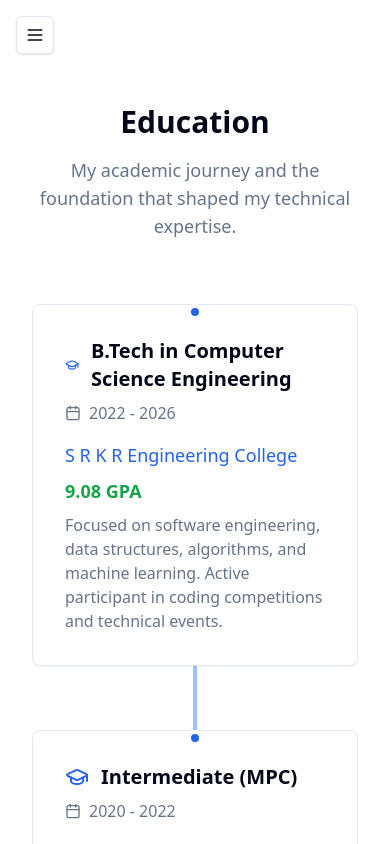
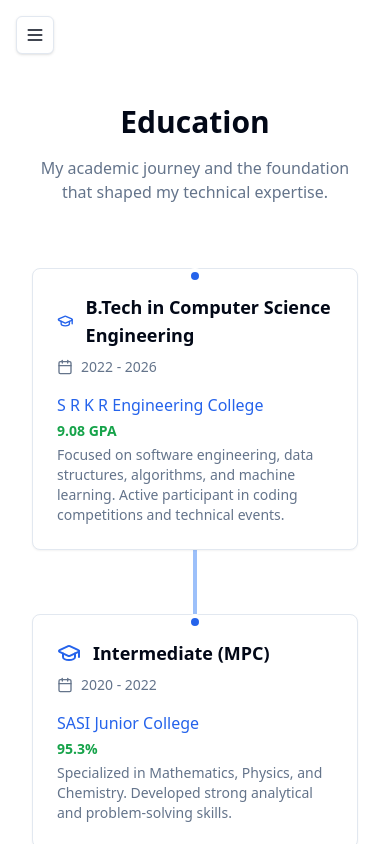
Before and after one commit to harish-pasupuleti/portfolio, a React (Vite) app: page /education in a window 390 px wide. Built offline with nearby package versions, Linux system fonts and the light colour scheme.

Commit message:
Updated education section

```diff
--- a/src/pages/Education.jsx
+++ b/src/pages/Education.jsx
@@ -21,8 +21,8 @@ const education = [
     description:
       "Specialized in Mathematics, Physics, and Chemistry. Developed strong analytical and problem-solving skills.",
   },
-   {
-    degree: "SSC ",
+  {
+    degree: "SSC",
     institution: "SASI English Medium High School",
     period: "2019 - 2020",
     gpa: "99%",
@@ -33,7 +33,7 @@ const education = [
 
 export default function Education() {
   return (
-    <section id="education" className="py-20 relative">
+    <section id="education" className="py-20 relative bg-background text-foreground font-sans">
       <div className="max-w-7xl mx-auto px-4 sm:px-6 lg:px-8">
         {/* Section Header */}
         <motion.div
@@ -44,7 +44,7 @@ export default function Education() {
           className="text-center mb-16"
         >
           <h2 className="text-3xl md:text-4xl font-bold text-foreground mb-4">Education</h2>
-          <p className="text-lg text-muted-foreground max-w-3xl mx-auto">
+          <p className="text-base md:text-lg text-muted-foreground max-w-3xl mx-auto">
             My academic journey and the foundation that shaped my technical expertise.
           </p>
         </motion.div>
@@ -68,7 +68,7 @@ export default function Education() {
                   isLeft ? "md:justify-start" : "md:justify-end"
                 }`}
               >
-                {/* Empty side */}
+                {/* Empty side for alignment */}
                 {!isLeft && <div className="hidden md:block md:w-1/2" />}
 
                 {/* Timeline Dot */}
@@ -77,30 +77,30 @@ export default function Education() {
                 {/* Card */}
                 <div className="md:w-1/2">
                   <Card className="hover:shadow-lg transition-all duration-300 hover:scale-[1.02]">
-                    <CardContent className="p-8">
+                    <CardContent className="p-6 md:p-8">
                       <div className="flex flex-col md:flex-row md:items-center md:justify-between mb-4">
                         <div className="flex items-center space-x-3 mb-2 md:mb-0">
                           <GraduationCap className="h-6 w-6 text-primary" />
-                          <h3 className="text-xl font-semibold text-foreground">
+                          <h3 className="text-lg md:text-xl font-semibold text-foreground">
                             {edu.degree}
                           </h3>
                         </div>
-                        <div className="flex items-center space-x-2 text-muted-foreground">
+                        <div className="flex items-center space-x-2 text-sm text-muted-foreground">
                           <Calendar className="h-4 w-4" />
                           <span>{edu.period}</span>
                         </div>
                       </div>
 
-                      <div className="space-y-2">
-                        <p className="text-lg font-medium text-primary">{edu.institution}</p>
-                        <p className="text-lg font-semibold text-green-600">{edu.gpa}</p>
-                        <p className="text-muted-foreground">{edu.description}</p>
+                      <div className="space-y-1">
+                        <p className="text-base font-medium text-primary">{edu.institution}</p>
+                        <p className="text-sm font-semibold text-green-600">{edu.gpa}</p>
+                        <p className="text-sm text-muted-foreground">{edu.description}</p>
                       </div>
                     </CardContent>
                   </Card>
                 </div>
 
-                {/* Empty side */}
+                {/* Opposite side empty block */}
                 {isLeft && <div className="hidden md:block md:w-1/2" />}
               </motion.div>
             )
```
